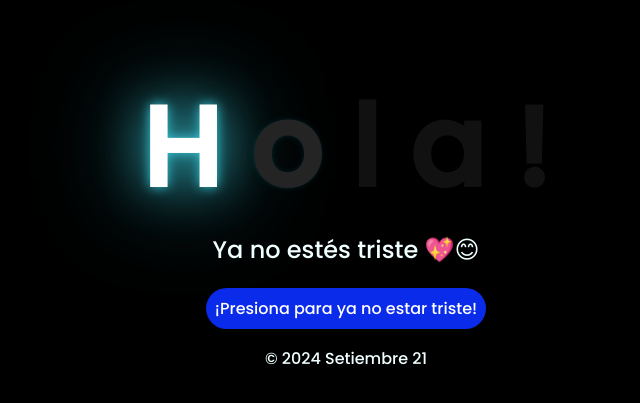
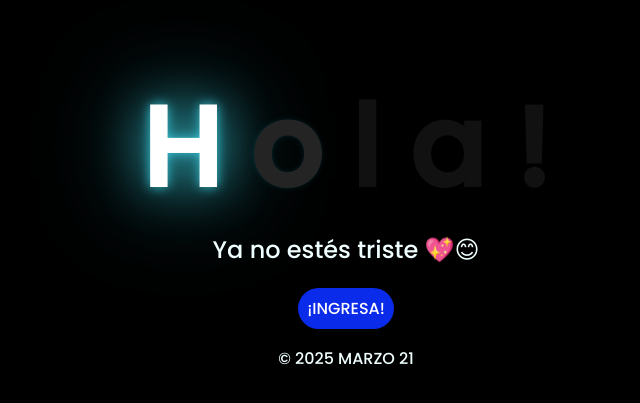
Before and after one commit to kasuto2502/kasuto2502.github.io, a plain HTML site: page index.html in a window 1280 px wide. Shown: the part 111-514 px from the top of the page, without its empty margins (302-942 px from the left). Drawn offline with Linux system fonts and the light colour scheme.

Commit message:
Update index.html

```diff
--- a/index.html
+++ b/index.html
@@ -23,13 +23,13 @@
     </div>
     <div class="button">
         <button class="botones">
-            <a href="flower.html" style="color: #fff;">¡Presiona para ya no estar triste!</a>
+            <a href="flower.html" style="color: #fff;">¡INGRESA!</a>
         </button>
     </div>
 
     <!-- Créditos -->
     <div class="credits">
-        <p>&copy; 2024 Setiembre 21</p>
+        <p>&copy; 2025 MARZO 21</p>
     </div>
 </body>
 
```
